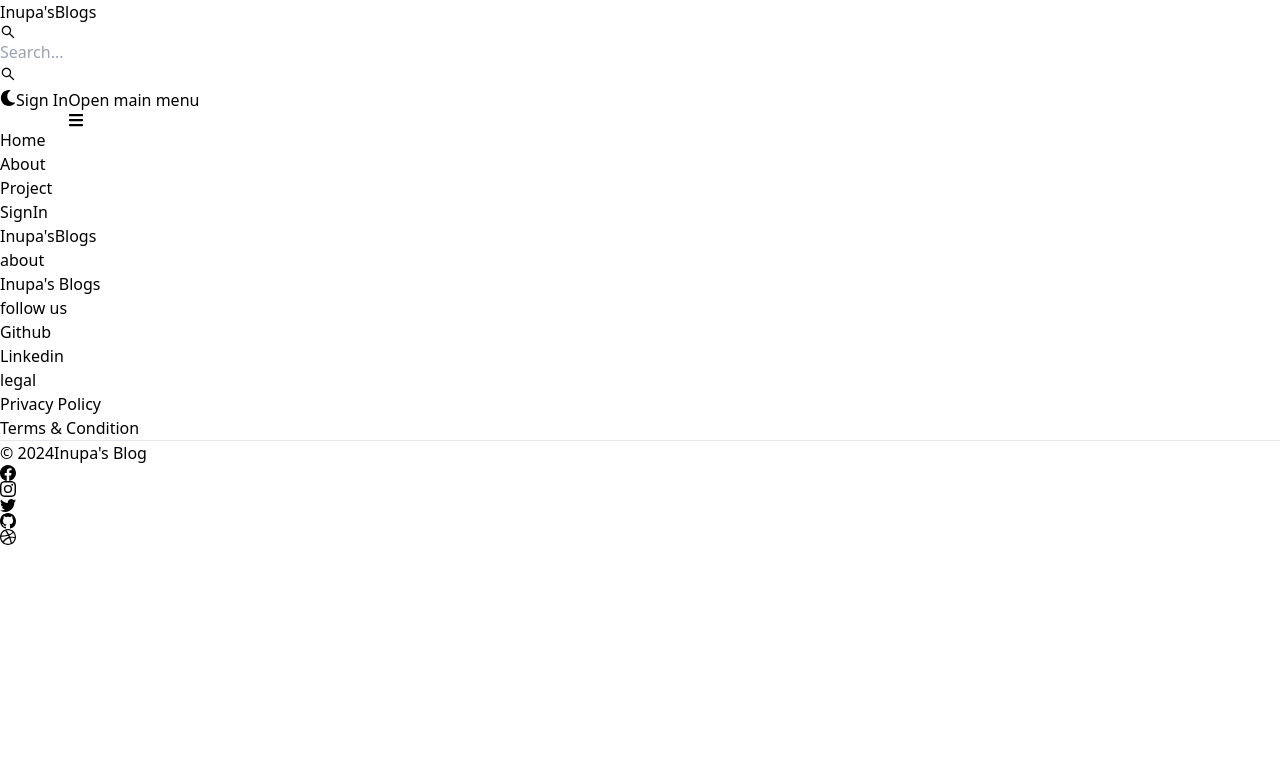
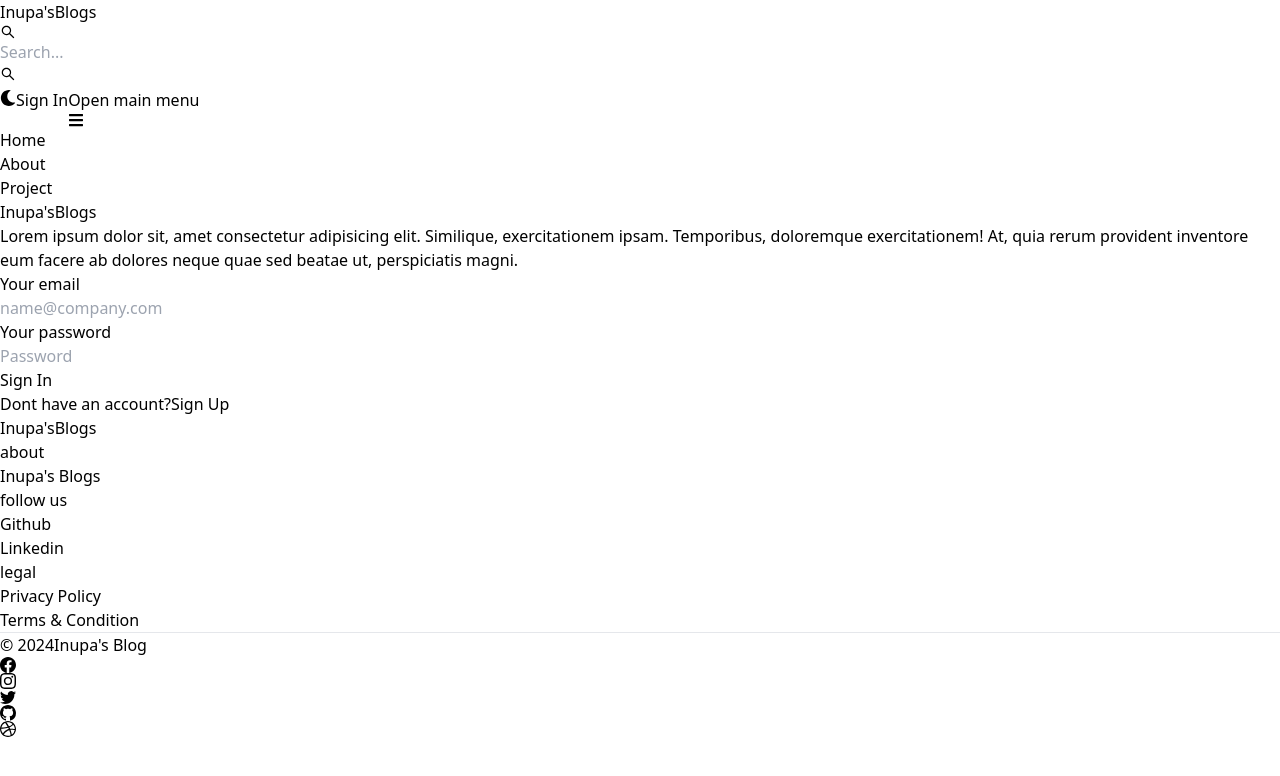
Before and after one commit to inupaUdara/mern-blog-app, a React (Vite) app in the folder client/: page /sign-in in a window 1280 px wide. Shown: the top 776 px of the page. Built offline with nearby package versions, Linux system fonts and the light colour scheme.

Commit message:
complete sign in functionality

```diff
--- a/client/src/pages/SignIn.jsx
+++ b/client/src/pages/SignIn.jsx
@@ -1,7 +1,105 @@
-
+import { Alert, Button, Label, Spinner, TextInput } from "flowbite-react";
+import { useState } from "react";
+import { Link, useNavigate } from "react-router-dom";
 
 export default function SignIn() {
+  const navigate = useNavigate();
+  const [formData, setFormData] = useState({});
+  const [errorMessage, setErrorMessage] = useState(null);
+  const [loading, setLoading] = useState(false);
+  const handleChange = (e) => {
+    setFormData({ ...formData, [e.target.id]: e.target.value.trim() });
+  };
+
+  const handleSubmit = async (e) => {
+    e.preventDefault();
+    if (!formData.email || !formData.password) {
+      return setErrorMessage("Please fill all the fields");
+    }
+    try {
+      setLoading(true);
+      setErrorMessage(null);
+      const res = await fetch("/api/auth/signin", {
+        method: "POST",
+        headers: {
+          "Content-Type": "application/json",
+        },
+        body: JSON.stringify(formData),
+      });
+      const data = await res.json();
+      if(data.success === false) {
+        setLoading(false);
+        return setErrorMessage("User already exists! Please try with different email or username.");
+      }
+      setLoading(false);
+      if(res.ok){
+        navigate("/");
+      }
+    } catch (error) {
+      setErrorMessage(error.message);
+      setLoading(false);
+    }
+
+  };
+
   return (
-    <div>SignIn</div>
-  )
+    <div className="min-h-screen mt-20">
+      <div className="flex p-3 max-w-3xl mx-auto flex-col md:flex-row md:items-center gap-5">
+        {/* left side */}
+        <div className="flex-1">
+          <Link to="/" className="text-4xl font-bold dark:text-white">
+            <span className="px-2 py-1 bg-gradient-to-r from-indigo-500 via-purple-500 to-pink-500 rounded-lg text-white">
+              Inupa's
+            </span>
+            Blogs
+          </Link>
+          <p className="mt-5 text-sm">
+            Lorem ipsum dolor sit, amet consectetur adipisicing elit. Similique,
+            exercitationem ipsam. Temporibus, doloremque exercitationem! At,
+            quia rerum provident inventore eum facere ab dolores neque quae sed
+            beatae ut, perspiciatis magni.
+          </p>
+        </div>
+        {/* right side */}
+        <div className="flex-1">
+          <form className="flex flex-col gap-4" onSubmit={handleSubmit}>
+            <div>
+              <Label value="Your email"></Label>
+              <TextInput
+                type="email"
+                placeholder="name@company.com"
+                id="email"
+                onChange={handleChange}
+              />
+            </div>
+            <div>
+              <Label value="Your password"></Label>
+              <TextInput
+                type="password"
+                placeholder="Password"
+                id="password"
+                onChange={handleChange}
+              />
+            </div>
+            <Button gradientDuoTone="purpleToPink" type="submit" disabled={loading}>
+              {loading ? (<><Spinner size='sm'/><span>Loading...</span></>) : "Sign In"}
+            </Button>
+          </form>
+          <div className="flex gap-2 text-sm mt-5">
+            <span>Dont have an account?</span>
+            <Link to="/sign-up" className="text-blue-500">
+              Sign Up
+            </Link>
+          </div>
+          {
+            errorMessage && (
+              <Alert className="mt-5" color='failure'>
+                {errorMessage}
+              </Alert>
+            )
+          }
+        </div>
+      </div>
+    </div>
+  );
 }
```
